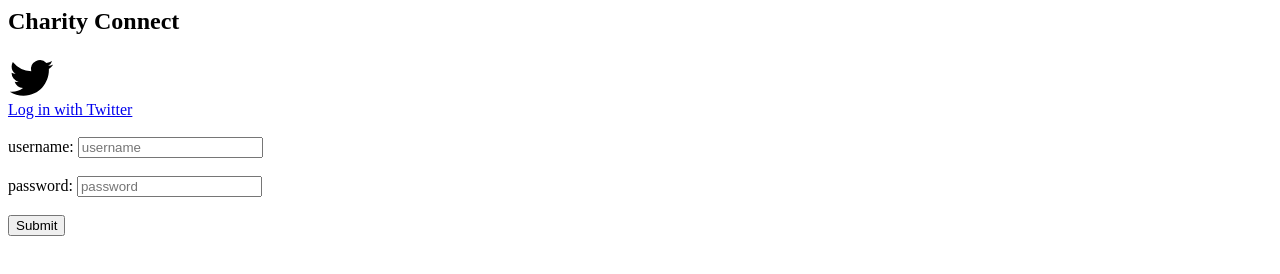
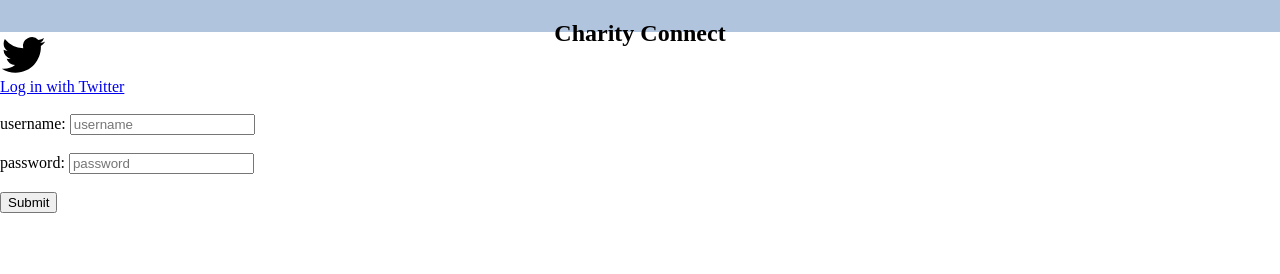
Before and after one commit to muiemuie42/CharityConnect, a React app: page / in a window 1280 px wide. Built offline with nearby package versions, Linux system fonts and the light colour scheme.

Commit message:
added some styling

```diff
--- a/client/components/App2.js
+++ b/client/components/App2.js
@@ -14,7 +14,9 @@ export default class App2 extends React.Component{
         return (
             <div>
                 <Router>
-                    <NavPanel />
+                    <center className='navpanel'>
+                        <NavPanel />
+                    </center>
                     <Switch>
                         <Route exact path='/'  component={Login}/>
                         {/* <Route exact path='/' component={MainPage}/> */}
--- a/client/components/NavPanel.js
+++ b/client/components/NavPanel.js
@@ -2,7 +2,7 @@ import React from 'react';
 
 export default function NavPanel(){
     return (
-        <nav className="navpanel">
+        <nav>
             <h1>Charity Connect</h1>
         </nav>
     )
--- a/client/styles.css
+++ b/client/styles.css
@@ -1,3 +1,9 @@
+body {
+    margin: 0;
+    padding: 0;
+    width: 100%;
+    height: 100%;
+}
 .queryResultsRow {
     display: flex;
     flex-direction: row;
@@ -37,5 +43,14 @@
 
 
 .navpanel {
-    background-color: white;
+    height: 4vh;
+    background-color: lightsteelblue;
+    align-items: center;
+    align-content: center;
+    justify-content: center;
+
 }
+.login {
+    height: 96vh;
+
+}
```
